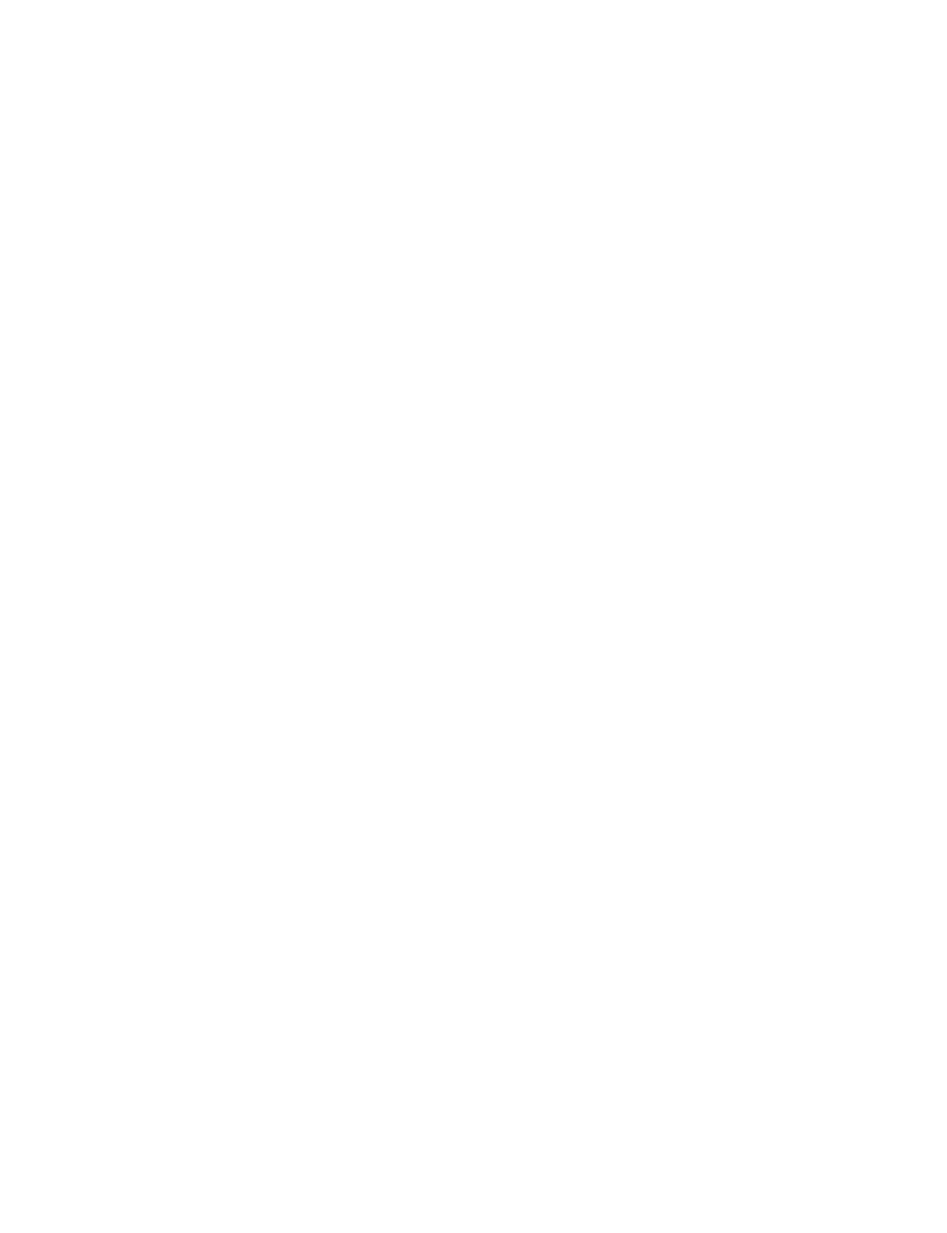
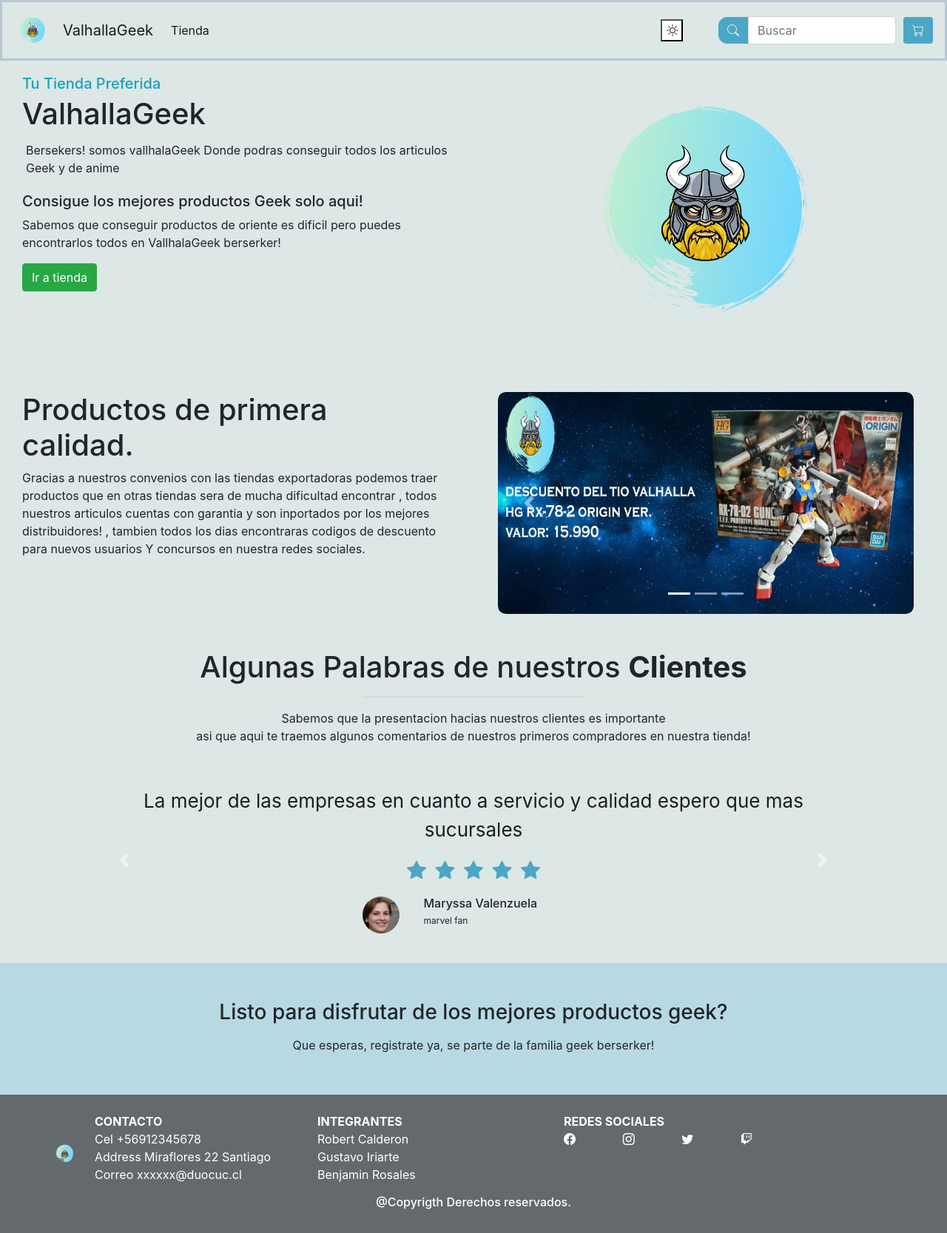
Before and after one commit to Gustavo-I/exp3Backend_Calderon_Iriarte_Rosales_002D, a Django app: page / in a window 1280 px wide. Before the commit the page is empty. Shown: the whole page at 74% size. Before the commit the page ends 800 px from the top, so only its background shows below. Run offline with Django 3.2, Linux system fonts and the light colour scheme; some libraries are stand-ins or nearby versions.

Commit message:
Se arreglo Index

```diff
--- a/TestDjango/TestDjango/urls.py
+++ b/TestDjango/TestDjango/urls.py
@@ -1,6 +1,8 @@
 from django.contrib import admin
 from django.urls import path
 from django.urls import include
+from django.conf.urls.static import static
+from django.conf import settings
 
 urlpatterns = [
     path ('admin/', admin.site.urls),
--- a/TestDjango/valhalla/templates/index.html
+++ b/TestDjango/valhalla/templates/index.html
@@ -1,40 +1,102 @@
-{% extends "base.html" %}
-
-{% block content %}
 <!DOCTYPE html>
 <html lang="en">
+
 <head>
-    <meta charset="utf-8">
+    <title>ValhallaGeek</title>
     <meta name="viewport" content="width=device-width, initial-scale=1, shrink-to-fit=no">
-    <meta name="description" content="">
-    <meta name="author" content="">
+    {% load static %}
+    <link href="{% static 'css/bootstrap.min.css' %}" type="text/css" rel="stylesheet">
+    <link rel="stylesheet" href="https://cdn.jsdelivr.net/npm/bootstrap-icons@1.4.1/font/bootstrap-icons.css">
+    <link rel="stylesheet" href="{% static 'css/styles.css' %}" type="text/css">
+    <link rel="shortcut icon" href="{% static 'img/logo4.png' %}">
 
-    {% load static %}
 
 </head>
+
 <body>
+    <nav class="navbar navbar-expand-lg navbar-light navbar sticky-top">
+        <a class="navbar-brand" href="{url 'index' %}">
+            <img src="{% static 'img/logo4.png' %}" width="50" height="50" alt="">
+        <a class="navbar-brand" href="{url 'index' %}" id="barraUp">ValhallaGeek</a>
+        </a>
+
+        <button class="navbar-toggler" type="button" data-toggle="collapse" data-target="#navbarNav"
+            aria-controls="navbarNav" aria-expanded="false" aria-label="Toggle navigation">
+            <span class="navbar-toggler-icon"></span>
+        </button>
+        <div class="collapse navbar-collapse " id="navbarNav">
+            <ul class="navbar-nav mr-auto text-center">
+                <li class="nav-item active">
+                    <a class="nav-link " href="{% url 'tienda' %}" id="barraUp">Tienda </a>
+                </li>
+
+
+
+            </ul>
+
+
+            <button id="bdark"><i class="bi bi-sun"></i></button>
+
+            <form class="form-inline d-flex flex-row ">
+                <button type="submit" class="btn btn-info ml-5 boton-busqueda"  id="BtnU"><i class="bi bi-search" id="BtnU"></i></button>
+
+                <input class="form-control   ml-0 busqueda " placeholder="Buscar" aria-label="search">
+
+                <button type="button  " class="btn  btn-info  m  " id="BtnU"><i class="bi bi-cart" id="BtnU"></i></button>
+
+
+             </form>
+
+
+
+
+        </div>
+
+
+
+
+
+
+
+
+    </nav>
+    <!--<div class="container-fluid navbar-expand-lg  navbar sticky-top navdown "></div>-->
+
     <div class="container-fluid landing">
         <div class="container-fluid   tit   ">
+
             <div class="row  ">
                 <div class="col-6  ">
                     <h1 class="text-capitalize">
-                        <span class="text-info h5 ">Tu tienda preferida</span> <br>ValhallaGeek
+                        <span class="text-info h5 ">tu tienda preferida</span> <br>ValhallaGeek
                     </h1>
-                    <p class=" po ">Bersekers! Somos vallhalaGeek Donde podras conseguir todos los articulos Geek y de anime  </p>
+                    <p class=" po ">Bersekers! somos vallhalaGeek Donde podras conseguir todos los articulos Geek y de anime  </p>
                     <h5>Consigue los mejores productos Geek solo aqui!</h5>
                     <p>Sabemos que conseguir productos de oriente es dificil pero puedes encontrarlos todos en VallhalaGeek berserker!  </p>
                     <a href="{% url 'tienda' %}"><button type="button" class="btn btn-success mb-2">Ir a tienda </button>  </a>
+
+
+
+
+
+
                 </div>
                 <img class="logo m-auto" src="{% static 'img/logo4.png' %}" width="400" height="400" alt="">
+
             </div>
+
+
         </div>
+
     </div>
+
     <div class="container-fluid row pt-5  ">
         <div class="col-sm-6 ">
             <h1 class="col p">Productos de primera calidad.</h1>
             <p class="col-sm">Gracias a nuestros convenios con las tiendas exportadoras podemos traer productos que
                 en otras tiendas sera de mucha dificultad encontrar , todos nuestros articulos cuentas con garantia y son inportados por los mejores distribuidores!
-                ,tambien todos los dias encontraras codigos de descuento para nuevos usuarios Y concursos en nuestra redes sociales.
+                , tambien todos los dias encontraras codigos de descuento para nuevos usuarios Y concursos en nuestra redes sociales.
+
             </p>
         </div>
         <div class="container col-sm-6 pl-5">
@@ -76,16 +138,24 @@
                     <span class="sr-only">Next</span>
                 </a>
             </div>
+
         </div>
+
     </div>
     <div class="mt-5  words">
         <h1> Algunas Palabras de nuestros <b>Clientes</b></h1>
         <hr>
         <p id="pwords row justify-content-center mr-auto ml-auto">Sabemos que la presentacion hacias nuestros clientes es importante
             <br> asi que aqui te traemos algunos comentarios de nuestros primeros compradores en nuestra tienda!
+
         </p>
+
     </div>
+
+
+
     <div class="container">
+
         <div id="carouselExampleFade" class="carousel slide carousel-fade" data-ride="carousel">
             <div class="carousel-inner carousell">
                 <div class="carousel-item active">
@@ -97,18 +167,25 @@
                             <li class="list-inline-item"><i class="bi bi-star-fill"></i></li>
                             <li class="list-inline-item"><i class="bi bi-star-fill"></i></li>
                             <li class="list-inline-item"><i class="bi bi-star-fill"></i></li>
+
+
+
+
                         </ul>
                         <div class="testimonial-user">
                             <div class="row">
                                 <div class="col-md-3">
                                     <img src="{% static 'img/person1.jpg' %}" class="img-fluid" alt="testimonio">
+
                                 </div>
                                 <div class="col-md-9">
                                     <h6>Maryssa Valenzuela</h6>
-                                    <span>Marvel fan</span>
+                                    <span>marvel fan</span>
+
                                 </div>
                             </div>
                         </div>
+
                     </div>
                 </div>
                 <div class="carousel-item">
@@ -121,23 +198,30 @@
                             <li class="list-inline-item"><i class="bi bi-star-fill"></i></li>
                             <li class="list-inline-item"><i class="bi bi-star-fill"></i></li>
                             <li class="list-inline-item"><i class="bi bi-star-fill"></i></li>
+
+
+
+
                         </ul>
                         <div class="testimonial-user">
                             <div class="row">
                                 <div class="col-md-3">
                                     <img src="{% static 'img/person3.jpg' %}" class="img-fluid" alt="testimonio">
+
                                 </div>
                                 <div class="col-md-9">
                                     <h6>Sean Diaz</h6>
-                                    <span>Cliente ValhallaGeek</span>
+                                    <span>Cliente VallhalaGeek</span>
+
                                 </div>
                             </div>
                         </div>
+
                     </div>
                 </div>
                 <div class="carousel-item">
-                    <p id="Op">Valhalla geek una tienda inesperadamente buena, me llamo la atencion por su
-                        inusual caracterizacion de vikingos y anime pero sali con una gran sonrisa con todas
+                    <p id="Op">Vallhala geek una tienda inesperadamente buena , me llamo la antencion por su
+                        inusual caractericicacion de vikingos y anime pero sali con una gran sonrisa con todas
                         las ofertas que tienen.
                     </p>
                     <div class="raiting">
@@ -147,18 +231,25 @@
                             <li class="list-inline-item"><i class="bi bi-star-fill"></i></li>
                             <li class="list-inline-item"><i class="bi bi-star-fill"></i></li>
                             <li class="list-inline-item"><i class="bi bi-star-fill"></i></li>
+
+
+
+
                         </ul>
                         <div class="testimonial-user">
                             <div class="row">
                                 <div class="col-md-3">
                                     <img src="{% static 'img/person2.jpg' %}" class="img-fluid" alt="testimonio">
+
                                 </div>
                                 <div class="col-md-9">
                                     <h6>Yumiko Uchiha</h6>
                                     <span>Comprador de mangas </span>
+
                                 </div>
                             </div>
                         </div>
+
                     </div>
                 </div>
             </div>
@@ -176,8 +267,65 @@
         <h3 class="h3let">Listo para disfrutar de los mejores productos geek?</h3>
         <p class="plet">Que esperas, registrate ya, se parte de la familia geek berserker!</p>
         <br>
-      <a>  <button type="button"  class="btn btn-outline-info botonlet">Regístrarse</button> </a>
+
     </div>
+
+
+    <footer class=" py-4 footer text-white ">
+        <div class="container">
+            <nav class="row">
+
+                <a href="#" class=" text-reset text-uppercase d-flex  align-items-center mr-2  ">
+                    <img src="{% static 'img/logo4.png' %}" width="35" height="35" class="img-logo " >
+
+                </a>
+
+                <ul class="col-3 list-unstyled mr-3">
+                    <li class="font-weight-bold text-uppercase">Contacto</li>
+                    <li><a href="#" class="text-reset">Cel +56912345678 </a></li>
+
+                    <li><a target="_blank"
+                            href="https://www.google.cl/maps/place/Miraflores+22,+Santiago,+Regi%C3%B3n+Metropolitana/@-33.4422954,-70.6471414,17z/data=!3m1!4b1!4m5!3m4!1s0x9662c59f7bcde2c7:0x5541267bc696a344!8m2!3d-33.4422999!4d-70.6449527"
+                            class="text-reset">Address Miraflores 22 Santiago </a></li>
+                    <li><a href="#" class="text-reset">Correo xxxxxx@duocuc.cl </a></li>
+
+                </ul>
+                <ul class="col-3 list-unstyled mr-5 pr-3">
+                    <li class="font-weight-bold text-uppercase ">Integrantes</li>
+                    <li><a href="https://www.linkedin.com/in/robert-calderon-vasquez-a8a32b1ba"  target="_blank" class="text-reset">Robert Calderon </a></li>
+                    <li><a href="#" class="text-reset">Gustavo Iriarte </a></li>
+                    <li><a href="https://www.linkedin.com/in/benjam%C3%ADn-andr%C3%A9s-rosales-rojas-5346581ba/" target="_blank" class="text-reset">Benjamin Rosales </a></li>
+
+                </ul>
+                <ul class="col-3 list-unstyled">
+                    <li class="font-weight-bold text-uppercase"> Redes sociales</li>
+                    <li class="d-flex justify-content-between ">
+                        <a href="#" class="text-reset"><i class="bi bi-facebook"></i> </a>
+                        <a href="https://www.instagram.com/vallhalageek/" class="text-reset"><i class="bi bi-instagram"></i> </a>
+                        <a href="#" class="text-reset"><i class="bi bi-twitter"></i> </a>
+                        <a href="#" class="text-reset"><i class="bi bi-twitch"></i> </a>
+                    </li>
+
+                </ul>
+
+
+            </nav>
+
+
+
+        </div>
+        <nav class="container-fluid">
+            <h6 class="h5f">@Copyrigth Derechos reservados.</h6>
+        </nav>
+
+    </footer>
+
+
+
+
+
+
+
     <script src="https://code.jquery.com/jquery-3.2.1.slim.min.js"
         integrity="sha384-KJ3o2DKtIkvYIK3UENzmM7KCkRr/rE9/Qpg6aAZGJwFDMVNA/GpGFF93hXpG5KkN"
         crossorigin="anonymous"></script>
@@ -187,6 +335,12 @@
     <script src="https://maxcdn.bootstrapcdn.com/bootstrap/4.0.0/js/bootstrap.min.js"
         integrity="sha384-JZR6Spejh4U02d8jOt6vLEHfe/JQGiRRSQQxSfFWpi1MquVdAyjUar5+76PVCmYl"
         crossorigin="anonymous"></script>
+    <script>
+        const bdark = document.querySelector('#bdark');
+        const body = document.querySelector('body');
+        bdark.addEventListener('click', e =>{
+            body.classList.toggle('darkmode');
+        });
+    </script>
 </body>
 </html>
-{% endblock %}
--- a/TestDjango/valhalla/views.py
+++ b/TestDjango/valhalla/views.py
@@ -1,6 +1,6 @@
 from django.shortcuts import render
 
 def index(request):
-    return render(request, 'index.html',)
+    return render(request, 'index.html')
 def tienda(request):
-    return render(request, 'tienda.html',)
+    return render(request, 'tienda.html')
```
Also changed, not shown: README.md (renamed from TestDjango/README.md).
